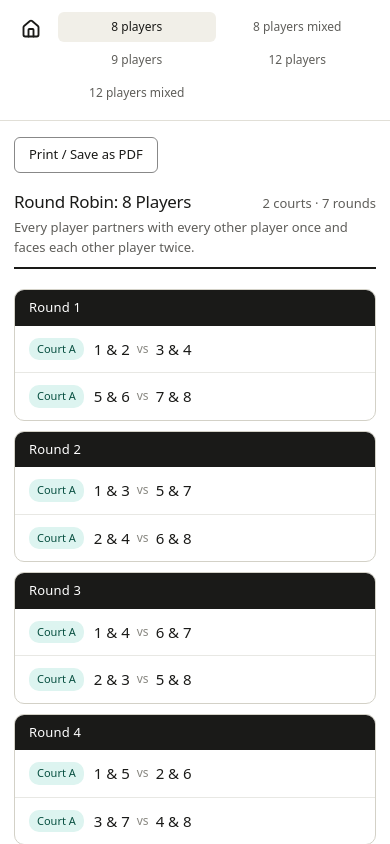
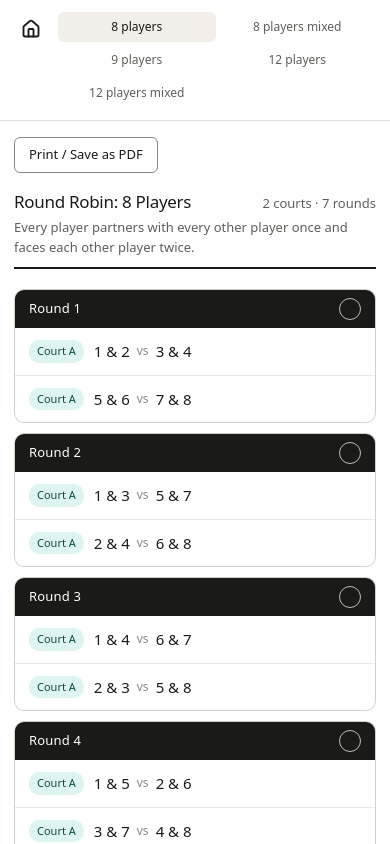
Before and after one commit to ajalmaguer/pickleball_bracket_maker, a React (Vite) app: page /8-players in a window 390 px wide. Shown: the top 844 px of the page. Built offline with nearby package versions, Linux system fonts and the light colour scheme.

Commit message:
added round checkmarks for mobile

```diff
--- a/dev-dist/sw.js
+++ b/dev-dist/sw.js
@@ -81,7 +81,7 @@ define(['./workbox-7e5eb42b'], (function (workbox) { 'use strict';
     "revision": "3ca0b8505b4bec776b69afdba2768812"
   }, {
     "url": "index.html",
-    "revision": "0.f5fmssemj4g"
+    "revision": "0.rs0ecm5f0ic"
   }], {});
   workbox.cleanupOutdatedCaches();
   workbox.registerRoute(new workbox.NavigationRoute(workbox.createHandlerBoundToURL("index.html"), {
--- a/src/routes/-components/NCourtTable.tsx
+++ b/src/routes/-components/NCourtTable.tsx
@@ -4,9 +4,17 @@ type TableProps = {
   rows: { matchups: [ReactNode, ReactNode][] }[];
   courts: string[];
   handleCourtChange: (index: number, value: string) => void;
+  completedRounds: boolean[];
+  handleRoundComplete: (index: number) => void;
 };
 
-export function NCourtTable({ rows, courts, handleCourtChange }: TableProps) {
+export function NCourtTable({
+  rows,
+  courts,
+  handleCourtChange,
+  completedRounds,
+  handleRoundComplete,
+}: TableProps) {
   return (
     <>
       <div className="table-view">
@@ -61,8 +69,25 @@ export function NCourtTable({ rows, courts, handleCourtChange }: TableProps) {
       <div className="card-view">
         {rows.map(({ matchups }, index) => {
           return (
-            <div className="round-card" key={index}>
-              <div className="round-header">Round {index + 1}</div>
+            <div
+              className={[
+                'round-card',
+                completedRounds[index] ? 'round-complete' : '',
+              ].join(' ')}
+              key={index}
+            >
+              <div className="round-header">
+                <span>Round {index + 1}</span>
+                <button
+                  className="round-check"
+                  type="button"
+                  aria-label={`Mark round ${index + 1} as ${completedRounds[index] ? 'incomplete' : 'complete'}`}
+                  aria-pressed={completedRounds[index] ?? false}
+                  onClick={() => handleRoundComplete(index)}
+                >
+                  {completedRounds[index] ? '✓' : ''}
+                </button>
+              </div>
               {matchups.map(([teamA, teamB], j) => {
                 return (
                   <div className="court-row" key={j}>
--- a/src/routes/-components/RoundRobinPage.tsx
+++ b/src/routes/-components/RoundRobinPage.tsx
@@ -18,6 +18,11 @@ type RoundRobinPageProps = {
   description?: ReactNode;
   namesStorage: WritableAtom<string[], [SetStateAction<string[]>], void>;
   courtStorage: WritableAtom<string[], [SetStateAction<string[]>], void>;
+  completedRoundsStorage: WritableAtom<
+    boolean[],
+    [SetStateAction<boolean[]>],
+    void
+  >;
   roundRobin: RoundRobin;
   playerGridClass?: string;
 };
@@ -27,11 +32,15 @@ export function RoundRobinPage({
   description,
   namesStorage,
   courtStorage,
+  completedRoundsStorage,
   roundRobin,
   playerGridClass,
 }: RoundRobinPageProps) {
   const [playerNames, setPlayerNames] = useAtom(namesStorage);
   const [courts, setCourts] = useAtom(courtStorage);
+  const [completedRounds, setCompletedRounds] = useAtom(
+    completedRoundsStorage,
+  );
 
   const tableRows = roundRobin.map((round) => {
     const matchups: [ReactNode, ReactNode][] = [];
@@ -62,6 +71,14 @@ export function RoundRobinPage({
     });
   }
 
+  function handleRoundComplete(index: number) {
+    setCompletedRounds((current) => {
+      const newArray = [...current];
+      newArray[index] = !newArray[index];
+      return newArray;
+    });
+  }
+
   return (
     <div>
       <button className="print-btn" onClick={() => window.print()}>
@@ -82,6 +99,8 @@ export function RoundRobinPage({
         rows={tableRows}
         courts={courts}
         handleCourtChange={handleCourtChange}
+        completedRounds={completedRounds}
+        handleRoundComplete={handleRoundComplete}
       />
 
       <div className="players">
--- a/src/routes/12-players-mixed.tsx
+++ b/src/routes/12-players-mixed.tsx
@@ -67,6 +67,11 @@ const roundRobin: RoundRobin = [
   ],
 ];
 
+const completedRoundsStorage = atomWithStorage(
+  '12-players-mixed--completed-rounds',
+  roundRobin.map(() => false),
+);
+
 export const Route = createFileRoute('/12-players-mixed')({
   component: NineToTwelvePlayers,
 });
@@ -77,6 +82,7 @@ function NineToTwelvePlayers() {
       title="Round Robin: 12 Players"
       namesStorage={namesStorage}
       courtStorage={courtStorage}
+      completedRoundsStorage={completedRoundsStorage}
       roundRobin={roundRobin}
       playerGridClass="mixed-doubles-12"
     />
--- a/src/routes/12-players.tsx
+++ b/src/routes/12-players.tsx
@@ -82,6 +82,11 @@ const roundRobin: RoundRobin = [
   ],
 ];
 
+const completedRoundsStorage = atomWithStorage(
+  '12-players--completed-rounds',
+  roundRobin.map(() => false),
+);
+
 export const Route = createFileRoute('/12-players')({
   component: NineToTwelvePlayers,
 });
@@ -98,9 +103,10 @@ function NineToTwelvePlayers() {
           </p>
         </>
       }
-      namesStorage={namesStorage}
-      courtStorage={courtStorage}
-      roundRobin={roundRobin}
+        namesStorage={namesStorage}
+        courtStorage={courtStorage}
+        completedRoundsStorage={completedRoundsStorage}
+        roundRobin={roundRobin}
     />
   );
 }
--- a/src/routes/8-players-mixed.tsx
+++ b/src/routes/8-players-mixed.tsx
@@ -107,6 +107,11 @@ const roundRobin: RoundRobin = [
   ],
 ];
 
+const completedRoundsStorage = atomWithStorage(
+  '8-players-mixed--completed-rounds',
+  roundRobin.map(() => false),
+);
+
 export const Route = createFileRoute('/8-players-mixed')({
   component: FiveToEightPlayersMixed,
 });
@@ -117,6 +122,7 @@ function FiveToEightPlayersMixed() {
       title="Mixed Doubles Round Robin: 8 Players"
       namesStorage={namesStorage}
       courtStorage={courtStorage}
+      completedRoundsStorage={completedRoundsStorage}
       roundRobin={roundRobin}
       playerGridClass="mixed-doubles-8"
       description={
--- a/src/routes/8-players.tsx
+++ b/src/routes/8-players.tsx
@@ -50,6 +50,11 @@ const roundRobin: RoundRobin = [
   ],
 ];
 
+const completedRoundsStorage = atomWithStorage(
+  '8-players--completed-rounds',
+  roundRobin.map(() => false),
+);
+
 export const Route = createFileRoute('/8-players')({
   component: FiveToEightPlayers,
 });
@@ -69,6 +74,7 @@ function FiveToEightPlayers() {
         }
         namesStorage={namesStorage}
         courtStorage={courtStorage}
+        completedRoundsStorage={completedRoundsStorage}
         roundRobin={roundRobin}
       />
     </>
--- a/src/routes/9-players.tsx
+++ b/src/routes/9-players.tsx
@@ -59,6 +59,11 @@ const roundRobin: RoundRobin = [
   ],
 ];
 
+const completedRoundsStorage = atomWithStorage(
+  '9-players--completed-rounds',
+  roundRobin.map(() => false),
+);
+
 export const Route = createFileRoute('/9-players')({
   component: FiveToEightPlayers,
 });
@@ -76,9 +81,10 @@ function FiveToEightPlayers() {
           <p>One player sits out each round.</p>
         </>
       }
-      namesStorage={namesStorage}
-      courtStorage={courtStorage}
-      roundRobin={roundRobin}
+        namesStorage={namesStorage}
+        courtStorage={courtStorage}
+        completedRoundsStorage={completedRoundsStorage}
+        roundRobin={roundRobin}
     />
   );
 }
--- a/src/styles.css
+++ b/src/styles.css
@@ -216,12 +216,36 @@ body {
   margin-bottom: 10px;
 }
 .round-header {
+  display: flex;
+  align-items: center;
+  justify-content: space-between;
   background: #1a1a18;
   color: white;
   font-size: 13px;
   font-weight: 500;
   padding: 8px 14px;
   letter-spacing: 0.2px;
+}
+.round-check {
+  width: 22px;
+  height: 22px;
+  border: 1px solid rgba(255, 255, 255, 0.7);
+  border-radius: 50%;
+  color: #1a1a18;
+  background: transparent;
+  font-size: 15px;
+  line-height: 1;
+  cursor: pointer;
+}
+.round-check:hover {
+  background: rgba(255, 255, 255, 0.15);
+}
+.round-complete .round-header {
+  background: #0f6b58;
+}
+.round-complete .round-check {
+  border-color: white;
+  background: white;
 }
 .court-row {
   display: flex;
```
